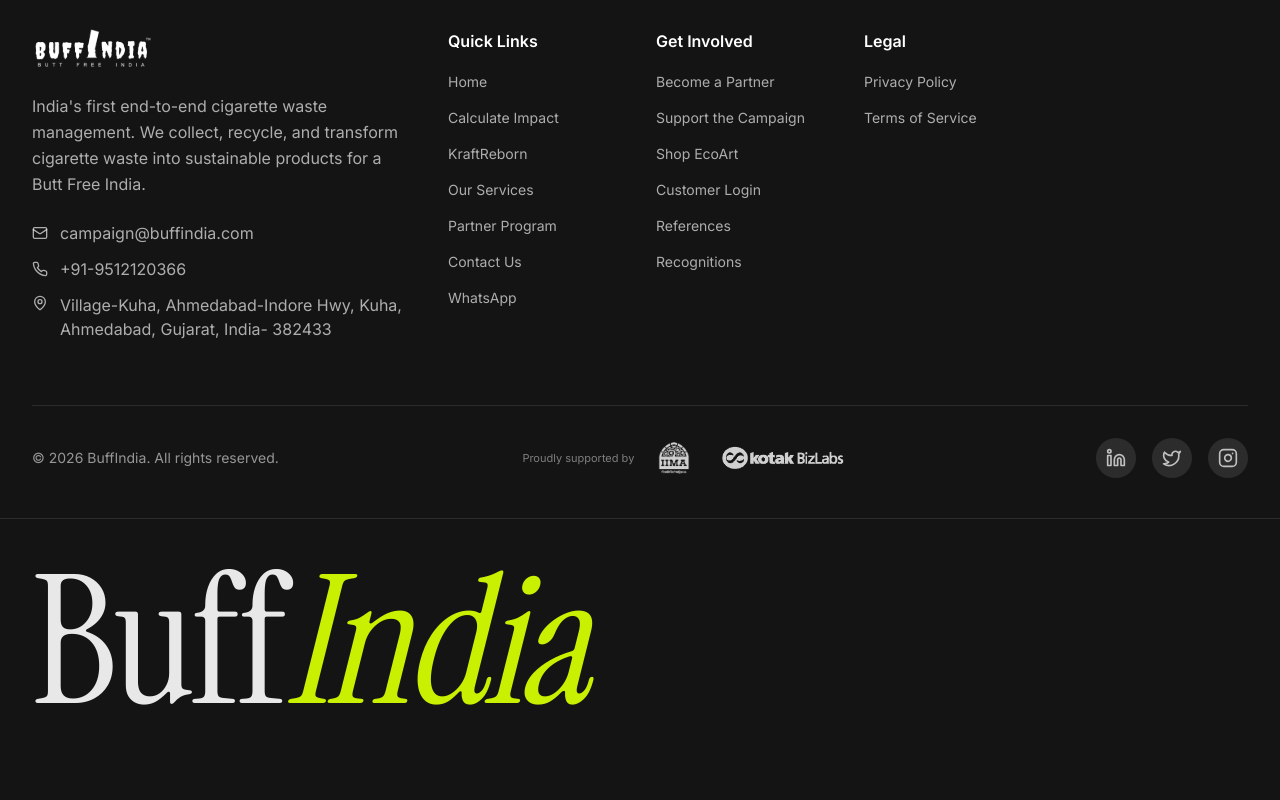
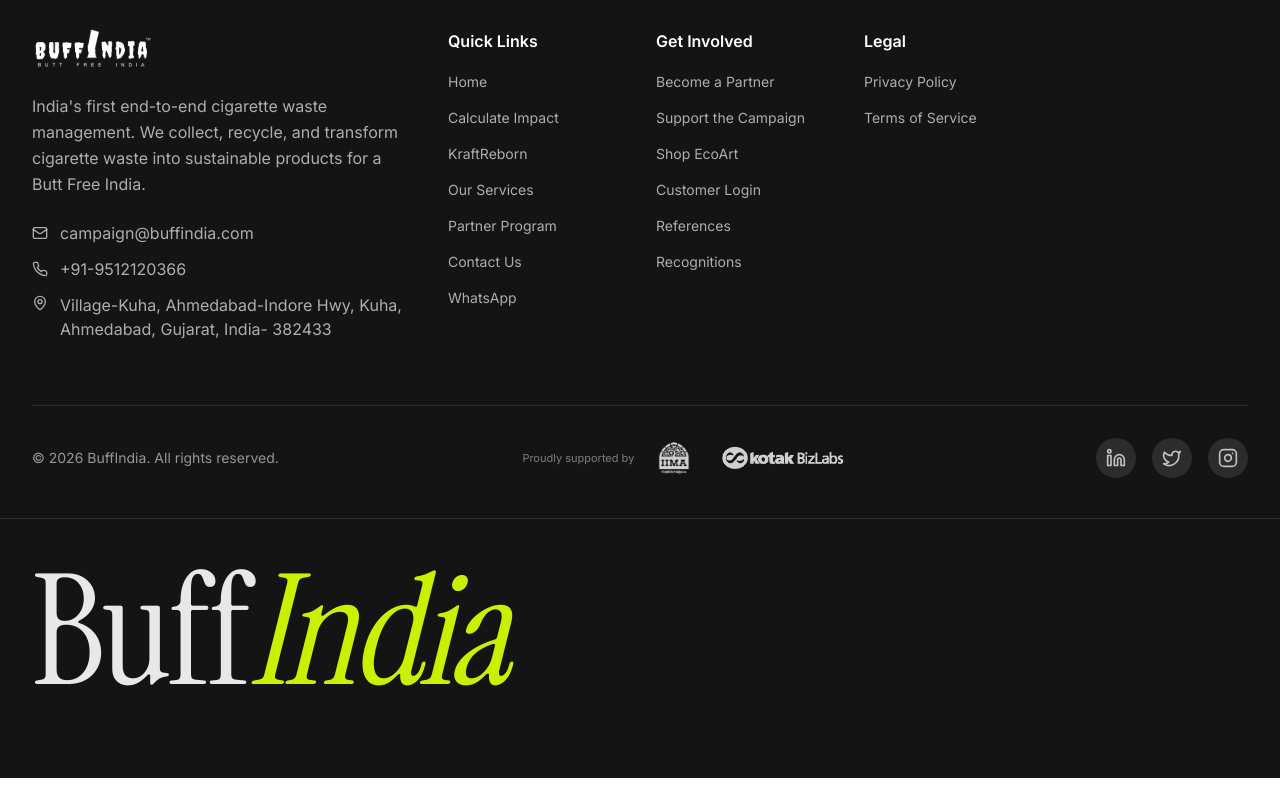
Before and after one commit to aryanprajapati077/Customer_portal-, a Next.js app: page / in a window 1280 px wide. Shown: the part 3975-4775 px from the top of the page. After the commit the page ends 4753 px from the top, so only its background shows below. Built offline with nearby package versions, Linux system fonts and the light colour scheme; no server answers.

Commit message:
Fix slight horizontal scroll on Windows laptop screens.
Replace footer w-screen full-bleed (100vw + scrollbar gutter) and clip overflow on html/body and landing root.

Co-authored-by: Cursor <cursoragent@cursor.com>

```diff
--- a/app/globals.css
+++ b/app/globals.css
@@ -5,6 +5,16 @@
 nextjs-portal {
   left: unset !important;
   right: 12px !important;
+}
+
+/* Prevent slight horizontal scroll on Windows laptops (100vw includes scrollbar gutter) */
+html {
+  overflow-x: clip;
+  max-width: 100%;
+}
+body {
+  overflow-x: clip;
+  max-width: 100%;
 }
 
 @custom-variant dark (&:is(.dark *));
@@ -308,6 +318,8 @@ nextjs-portal {
   --l-soft: #e8f5e9;
   background: var(--l-bg);
   color: var(--l-ink);
+  overflow-x: clip;
+  max-width: 100%;
 }
 
 .landing-display {
--- a/app/page.tsx
+++ b/app/page.tsx
@@ -10,7 +10,7 @@ import { Footer } from "@/components/footer"
 
 export default function Home() {
   return (
-    <main className="landing-root min-h-screen overflow-x-hidden">
+    <main className="landing-root min-h-screen overflow-x-clip">
       <Navbar />
       <LandingHero />
       <LandingPartners />
--- a/components/footer.tsx
+++ b/components/footer.tsx
@@ -33,7 +33,7 @@ const socialLinks = [
 
 export function Footer() {
   return (
-    <footer className="border-t border-[#D9D6CF] bg-[#141414] py-12 text-white sm:py-16 lg:py-20">
+    <footer className="overflow-x-clip border-t border-[#D9D6CF] bg-[#141414] py-12 text-white sm:py-16 lg:py-20">
       <div className="container mx-auto px-4 sm:px-6 lg:px-8">
         <div className="mb-12 grid grid-cols-1 gap-8 sm:mb-16 sm:grid-cols-2 lg:grid-cols-6 lg:gap-8">
           <div className="sm:col-span-2 lg:col-span-2">
@@ -162,8 +162,8 @@ export function Footer() {
         </div>
       </div>
 
-      <div className="relative left-1/2 right-1/2 -ml-[50vw] -mr-[50vw] mt-8 w-screen border-t border-white/10 px-4 pt-10 sm:mt-10 sm:px-6 sm:pt-12 lg:px-8">
-        <span className="block font-[family-name:var(--font-display)] text-[18vw] font-normal leading-[0.85] tracking-tight text-white/90 sm:text-[16vw] lg:text-[14vw]">
+      <div className="mt-8 overflow-hidden border-t border-white/10 px-4 pt-10 sm:mt-10 sm:px-6 sm:pt-12 lg:px-8">
+        <span className="block max-w-full truncate font-[family-name:var(--font-display)] text-[clamp(2.75rem,12vw,11rem)] font-normal leading-[0.85] tracking-tight text-white/90">
           Buff<em className="italic text-[#C8F000]">India</em>
         </span>
       </div>
--- a/components/support/help-chatbot.tsx
+++ b/components/support/help-chatbot.tsx
@@ -170,7 +170,7 @@ export function HelpChatbot() {
             exit={{ opacity: 0, y: 16, scale: 0.97 }}
             transition={{ duration: 0.35, ease: [0.22, 1, 0.36, 1] }}
             className={cn(
-              "flex h-[min(88vh,640px)] w-[min(100vw-2rem,400px)] flex-col overflow-hidden",
+              "flex h-[min(88vh,640px)] w-[min(calc(100%-2rem),400px)] flex-col overflow-hidden",
               "rounded-[24px] border border-[#DCE8DC] bg-[#F7F6F2] shadow-[0_24px_60px_rgba(15,40,20,0.22)]",
             )}
             role="dialog"
```
